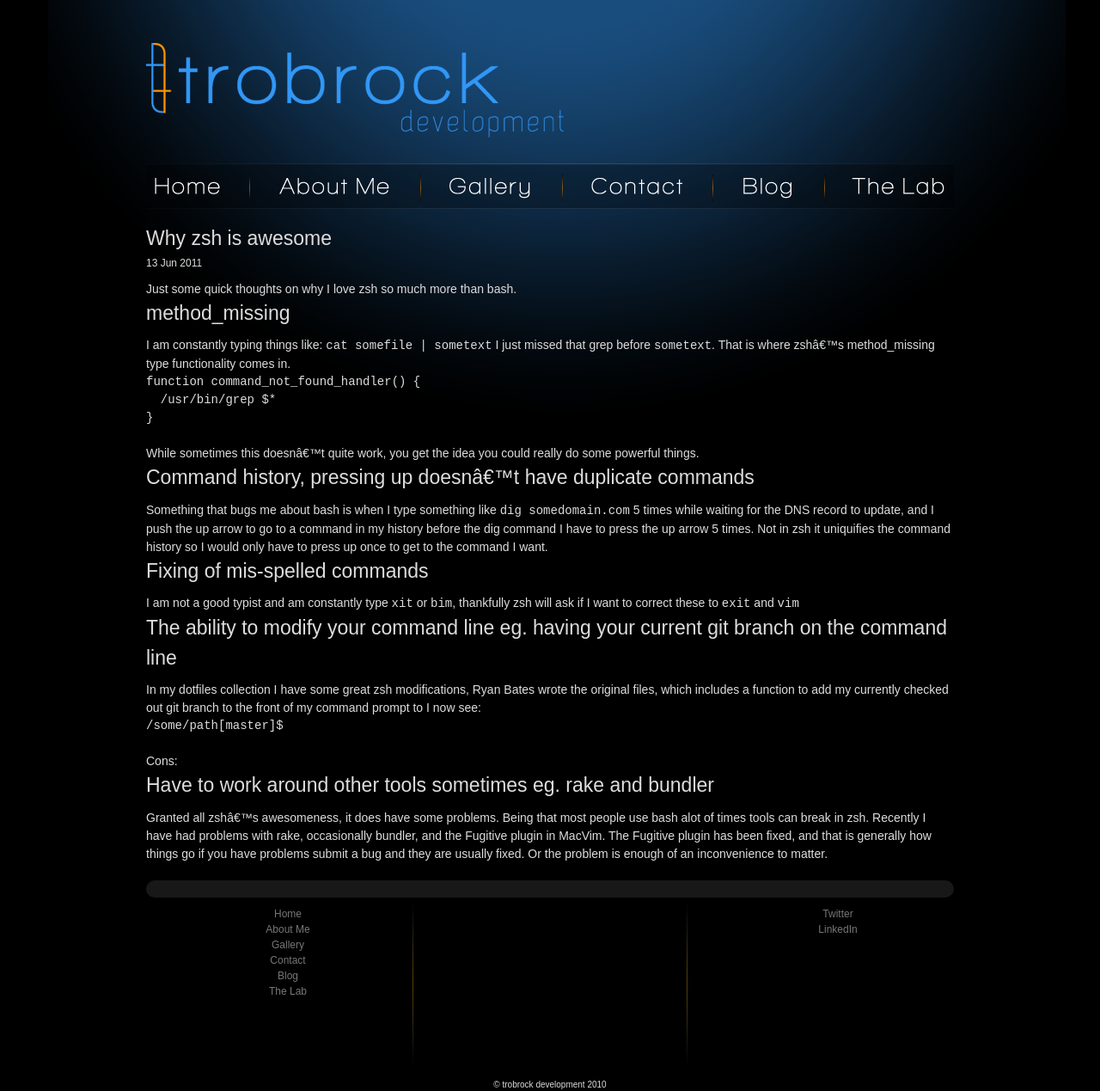
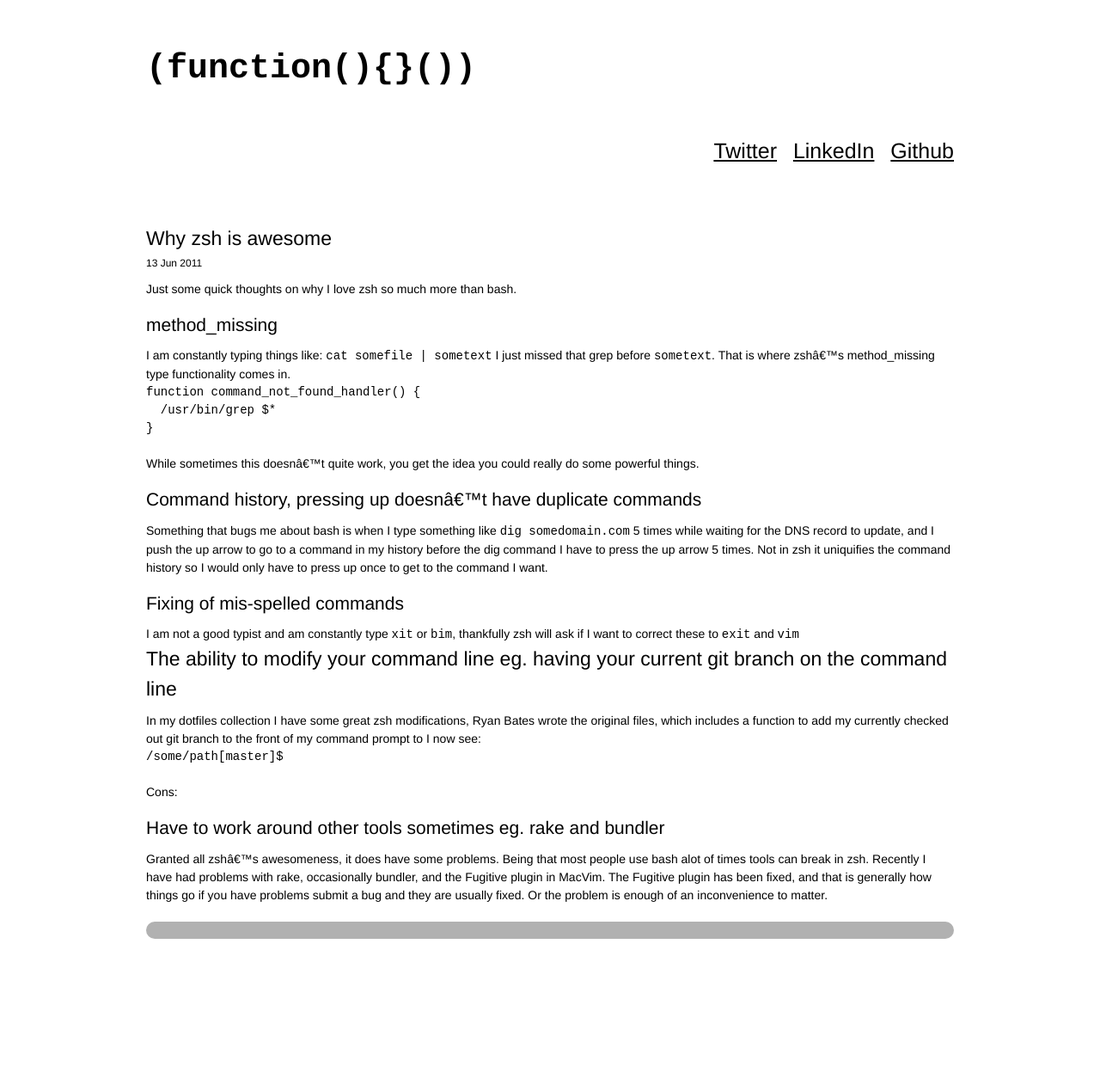
Before and after one commit to trobrock/trobrock.github.com, a Jekyll site: the page built from _posts/2011-06-13-why-zsh-is-awesome.md, in a window 1280 px wide. Shown: the whole page at 86% size. Built offline with Jekyll 4.4.1, drawn with Linux system fonts in a browser that asks for light colours; comment, search, counter and statistics services are not loaded; after the commit the page ends 1092 px from its top, so only the background shows below that.

Commit message:
Updating my blog to be maintainable and simple

```diff
--- a/_layouts/default.html
+++ b/_layouts/default.html
@@ -12,20 +12,15 @@
     <link rel="stylesheet" href="/css/application.css" type="text/css" media="screen" charset="utf-8">
   </head>
   <body>
+    <div id="header-background"></div>
     <div class="container_12">
       <header class="grid_12">
-        <a href="http://trobrock.com/" style="border: none;" alt="Home"><image src="/img/logo.png" /></a>
+        <h1>(function(){}())</h1>
       </header>
       <nav class="grid_12">
-        <image src="/img/nav_buttons.png" usemap="#nav-buttons_map" />
-        <map id="nav-buttons_map" name="nav-buttons_map">
-          <area shape="rect" coords="1,0,119,48" href="http://trobrock.com/" alt="Home" />
-          <area shape="rect" coords="120,0,317,48" href="http://trobrock.com/about" alt="About Me" />
-          <area shape="rect" coords="319,0,482,48" href="http://trobrock.com/gallery" alt="Gallery" />
-          <area shape="rect" coords="485,0,657,48" href="http://trobrock.com/contact" alt="Contact" />
-          <area shape="rect" coords="660,0,787,48" href="http://blog.trobrock.com" alt="Blog" />
-          <area shape="rect" coords="790,0,935,48" href="http://trobrock.com/lab" alt="The Lab" />
-        </map>
+        <a href="http://twitter.com/trobrock">Twitter</a>
+        <a href="http://www.linkedin.com/in/trobrock">LinkedIn</a>
+        <a href="https://github.com/trobrock">Github</a>
       </nav>
 
       <section class="grid_12">
@@ -33,30 +28,11 @@
       </section>
 
       <footer class="grid_12">
-        <div class="grid_4 alpha col">
-          <ul>
-            <li><a href="http://trobrock.com/">Home</a></li>
-            <li><a href="http://trobrock.com/about">About Me</a></li>
-            <li><a href="http://trobrock.com/gallery">Gallery</a></li>
-            <li><a href="http://trobrock.com/contact">Contact</a></li>
-            <li><a href="http://blog.trobrock.com">Blog</a></li>
-            <li><a href="http://trobrock.com/lab">The Lab</a></li>
-          </ul>
-        </div>
-        <div class="grid_4 col">
-          &nbsp;
-        </div>
-        <div class="grid_4 omega col">
-          <ul>
-            <li><a href="http://twitter.com/trobrock" target="_blank">Twitter</a></li>
-            <li><a href="http://www.linkedin.com/in/trobrock" target="_blank">LinkedIn</a></li>
-          </ul>
-        </div>
       </footer>
-      <span class="grid_12" style="text-align:center;font-size:10px">&copy; trobrock development 2010</span>
     </div>
 
     <script src="http://c28075.r75.cf1.rackcdn.com/mootools-core-1.3-full-compat-yc.js" type="text/javascript" charset="utf-8"></script>
     <script src="http://c28075.r75.cf1.rackcdn.com/mootools-more-1.3.0.1-full-compat-yc.js" type="text/javascript" charset="utf-8"></script>
+    <script src="js/application.js" type="text/javascript" charset="utf-8"></script>
   </body>
 </html>
--- a/_posts/2011-06-13-why-zsh-is-awesome.md
+++ b/_posts/2011-06-13-why-zsh-is-awesome.md
@@ -6,7 +6,7 @@ date: 2011-06-13
 
 Just some quick thoughts on why I love zsh so much more than bash.
 
-##method_missing
+###method_missing
 
 I am constantly typing things like: `cat somefile | sometext` I just missed that grep before `sometext`. That is where zsh's method_missing type functionality comes in.
 
@@ -18,11 +18,11 @@ function command_not_found_handler() {
 
 While sometimes this doesn't quite work, you get the idea you could really do some powerful things.
 
-##Command history, pressing up doesn't have duplicate commands
+###Command history, pressing up doesn't have duplicate commands
 
 Something that bugs me about bash is when I type something like `dig somedomain.com` 5 times while waiting for the DNS record to update, and I push the up arrow to go to a command in my history before the dig command I have to press the up arrow 5 times. Not in zsh it uniquifies the command history so I would only have to press up once to get to the command I want.
 
-##Fixing of mis-spelled commands
+###Fixing of mis-spelled commands
 
 I am not a good typist and am constantly type `xit` or `bim`, thankfully zsh will ask if I want to correct these to `exit` and `vim`
 
@@ -36,6 +36,6 @@ In my dotfiles collection I have some great zsh modifications, Ryan Bates wrote
 
 Cons:
 
-##Have to work around other tools sometimes eg. rake and bundler
+###Have to work around other tools sometimes eg. rake and bundler
 
 Granted all zsh's awesomeness, it does have some problems. Being that most people use bash alot of times tools can break in zsh. Recently I have had problems with rake, occasionally bundler, and the Fugitive plugin in MacVim. The Fugitive plugin has been fixed, and that is generally how things go if you have problems submit a bug and they are usually fixed. Or the problem is enough of an inconvenience to matter.
--- a/css/application.css
+++ b/css/application.css
@@ -1,13 +1,18 @@
 body {
-  background: black url('../img/background.png') no-repeat top center;
-  font-family: Arial, Helvetica, Georgia;
-  color: #dddddd;
-  font-size: 14px;
-}
+  background: white;
+  font-family: 'Helvetica', 'Arial';
+  color: black;
+  font-size: 14px; }
 
-h2 {
+h1 {
+  font-size: 40px; }
+
+h2, h3 {
   font-weight: normal;
   margin: 0; }
+
+h3 {
+  margin-top: 15px; }
 
 time {
   font-size: 12px; }
@@ -16,49 +21,39 @@ p {
   margin: 10px 0 0 0; }
 
 ul {
-  list-style-type: none;
-}
-
-a:hover {
-  border-bottom: 1px solid white;
-}
+  list-style-type: none; }
 
 a {
-  color: white;
-  text-decoration: none;
-  border-bottom: 1px dotted white;
-}
+  color: black; }
 
 header {
   margin-top: 50px;
-}
+  font-family: 'Bitstream Vera Sans Mono', 'Courier', monospace; }
+
+#header-background {
+  width: 0px;
+  height: 200px;
+  position: absolute;
+  top: 20px;
+  z-index: -200;
+  background: #3197f6; }
 
 nav {
-  margin-top: 25px;
-}
+  text-align: right;
+  padding-bottom: 20px;
+  line-height: 90px;
+  vertical-align: bottom;
+  height: 70px; }
+
+nav a {
+  padding-left: 15px;
+  font-size: 25px; }
 
 section {
   margin-top: 10px;
-  min-height: 200px;
-}
+  min-height: 200px; }
 
-footer {
-  background: black url('../img/footer-sep.png') no-repeat;
-  height: 200px;
-  font-size: 12px;
-  color: #777;
-  padding-top: 10px;
-}
+article {
+  margin-top: 30px; }
 
-footer .col {
-  text-align: center;
-}
-
-footer a:hover {
-  border-bottom: 1px solid #777;
-}
-
-footer a {
-  border-bottom: none;
-  color: #777;
-}
+footer { }
--- a/index.html
+++ b/index.html
@@ -1,6 +1,6 @@
 ---
 layout: default
-title: trobrock development blog
+title: annonymous function
 ---
 
 <div class="posts">
```
Also changed, not shown: js/application.js (added, +15 -0 lines), img/background.png (deleted), img/footer-sep.png (deleted), img/logo.png (deleted), img/nav_buttons.png (deleted).
